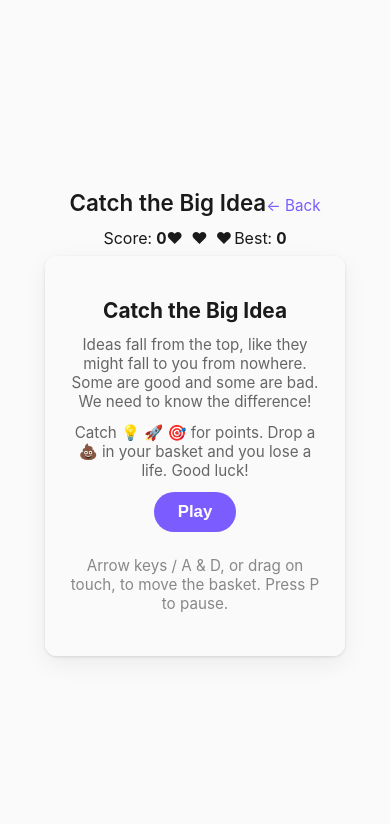
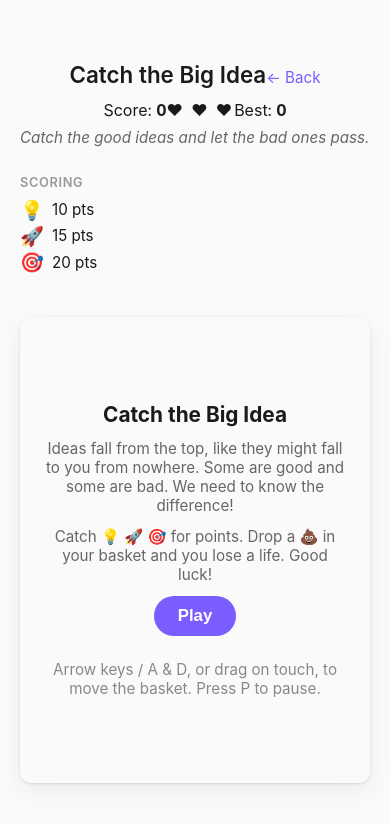
Before and after one commit to kitchen401/krysti-horvat-personal-site, a plain HTML site: page play.html in a window 390 px wide. Drawn offline with Linux system fonts and the light colour scheme.

Commit message:
Add a sidebar with the game's tagline and scoring key
Shows to the left of the game on wider screens, stacks above it on
narrow ones.

Co-Authored-By: Claude Sonnet 5 <noreply@anthropic.com>

```diff
--- a/assets/game.css
+++ b/assets/game.css
@@ -1,7 +1,90 @@
 .game-page main {
   width: 100%;
+  max-width: 680px;
+  padding: 1.25rem;
+}
+
+.game-row {
+  display: flex;
+  align-items: flex-start;
+  gap: 1.5rem;
+}
+
+.game-column {
+  width: 100%;
   max-width: 480px;
-  padding: 1.25rem;
+}
+
+.game-sidebar {
+  width: 170px;
+  flex-shrink: 0;
+  padding-top: 0.25rem;
+  text-align: left;
+}
+
+.tagline {
+  font-size: 0.95rem;
+  font-style: italic;
+  margin: 0 0 1.25rem;
+}
+
+.scoring-title {
+  font-size: 0.8rem;
+  font-weight: 600;
+  text-transform: uppercase;
+  letter-spacing: 0.05em;
+  color: #999;
+  margin-bottom: 0.5rem;
+}
+
+.scoring-item {
+  display: flex;
+  align-items: center;
+  gap: 0.5rem;
+  font-size: 0.95rem;
+  margin-bottom: 0.4rem;
+}
+
+.scoring-emoji {
+  font-size: 1.2rem;
+  width: 1.5rem;
+  text-align: center;
+}
+
+@media (max-width: 680px) {
+  .game-row {
+    flex-direction: column;
+  }
+
+  .game-sidebar {
+    width: 100%;
+    display: flex;
+    align-items: center;
+    justify-content: space-between;
+    gap: 1rem;
+    padding-top: 0;
+    margin-bottom: 1rem;
+  }
+
+  .tagline {
+    margin: 0;
+    flex: 1;
+  }
+
+  .scoring-item {
+    margin-bottom: 0.15rem;
+  }
+}
+
+@media (max-width: 480px) {
+  .game-sidebar {
+    flex-direction: column;
+    align-items: flex-start;
+  }
+
+  .tagline {
+    margin-bottom: 0.75rem;
+  }
 }
 
 .game-header {
--- a/play.html
+++ b/play.html
@@ -21,6 +21,18 @@
       <button class="pause-button hidden" id="pauseButton" aria-label="Pause">⏸</button>
     </div>
 
+    <div class="game-row">
+      <aside class="game-sidebar">
+        <p class="tagline">Catch the good ideas and let the bad ones pass.</p>
+        <div class="scoring">
+          <div class="scoring-title">Scoring</div>
+          <div class="scoring-item"><span class="scoring-emoji">💡</span><span>10 pts</span></div>
+          <div class="scoring-item"><span class="scoring-emoji">🚀</span><span>15 pts</span></div>
+          <div class="scoring-item"><span class="scoring-emoji">🎯</span><span>20 pts</span></div>
+        </div>
+      </aside>
+
+      <div class="game-column">
         <div class="game-overlay">
           <canvas id="gameCanvas"></canvas>
 
@@ -52,6 +64,8 @@
           <button class="swatch" data-color="#f472b6" style="background:#f472b6" aria-label="Pink"></button>
           <button class="swatch" data-color="#34d399" style="background:#34d399" aria-label="Green"></button>
         </div>
+      </div>
+    </div>
   </main>
 
   <script src="assets/game.js"></script>
```
Lines whose indentation alone changed are shown as unchanged.
